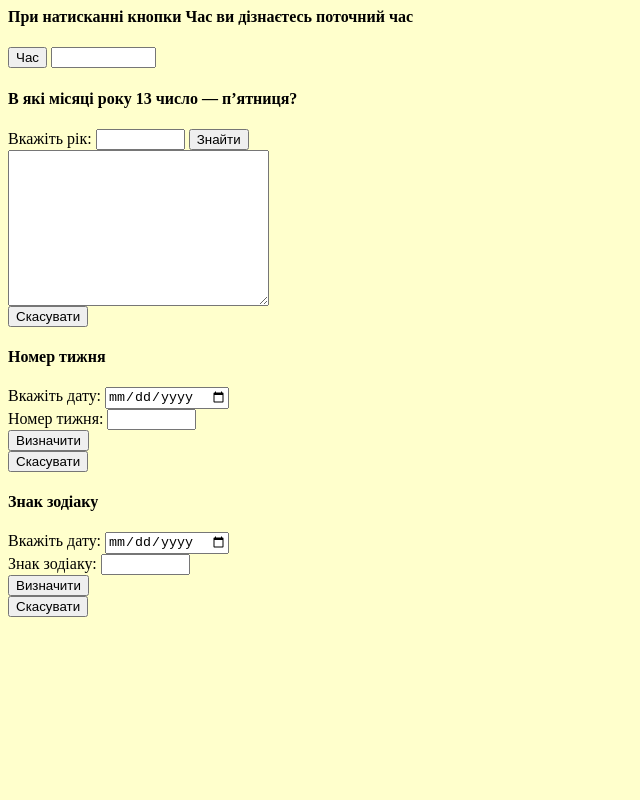
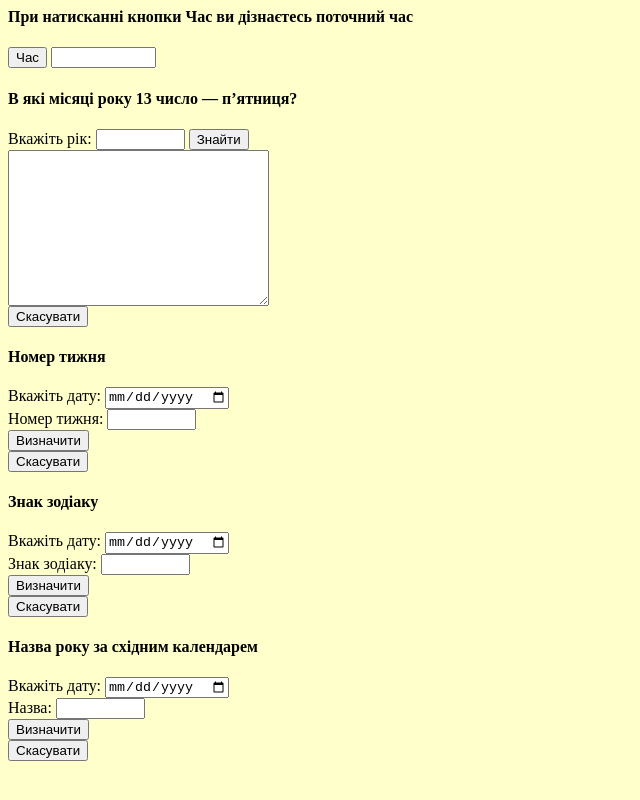
Before and after one commit to Kvistler/Kvistler.github.io, a plain HTML site: page WebJS9.html in a window 1280 px wide. Shown: the whole page, without its empty margins (0-640 px from the left). Drawn offline with Linux system fonts and the light colour scheme.

Commit message:
Update WebJS9.html

```diff
--- a/WebJS9.html
+++ b/WebJS9.html
@@ -131,6 +131,12 @@
 			<input type="button" value="Визначити" onClick="getZodiacSign(form4)"><br>
 			<input type="reset" value="Скасувати">
 		</form>
-	</body>
+		<h4>Назва року за східним календарем</h4>
+		<form name="form5">
+			Вкажіть дату: <input type="date" size=8 name="fye"><br>
+			Назва: <input type="text" size="8" name="res"><br>
+			<input type="button" value="Визначити" onClick=""><br>
+			<input type="reset" value="Скасувати">
+		</form>
 	</body>
 </html>
```
